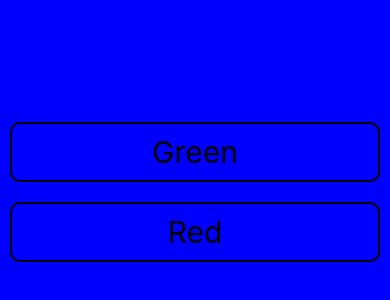
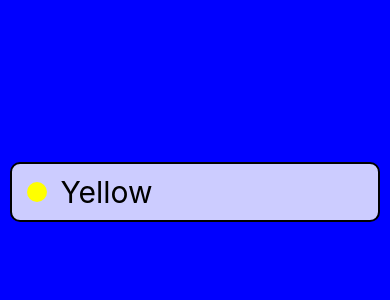
Before and after one commit to e-rojas/projectOne-react-native, a React Native app: screen / in a window 390 px wide. Shown: the part 230-530 px from the top of the page. Built offline with nearby package versions, Linux system fonts and the light colour scheme.

Commit message:
grouped elements with touchableHighlight comp, using underLayColor to show the touch button efx

```diff
--- a/components/ColorList.js
+++ b/components/ColorList.js
@@ -1,13 +1,15 @@
 import React from 'react';
-import {
+/* import {
     StatusBar,
     Dimensions, // the dimensions object you can get the pixels value for the full screen
     View,
     Text,
     StyleSheet,
    Image,
-   ImageBackground
-  } from 'react-native'
+   ImageBackground,
+   TouchableHighlight
+  } from 'react-native' */
+  import { View,Text,StyleSheet,TouchableHighlight } from 'react-native';
 class ColorList extends React.Component {
     state = {
         backgroundColor:'blue'
@@ -20,8 +22,14 @@
         const { backgroundColor} = this.state
         return (
             <View style={[styles.container,{backgroundColor}]} >
-               <Text onPress={()=> this.changeColor('green')} style={styles.button} >Green</Text>
-               <Text onPress={()=> this.changeColor('red')} style={styles.button} >Red</Text>
+                <TouchableHighlight style={styles.button} onPress={()=>this.changeColor('yellow')} underlayColor='orange'>
+                <View style={styles.row} >
+                    <View style={[styles.sample, {backgroundColor:'yellow'} ]} />
+                    <Text style={styles.text} > Yellow</Text>
+                </View>
+                </TouchableHighlight>
+             {/*   <Text onPress={()=> this.changeColor('green')} style={styles.button} >Green</Text>
+               <Text onPress={()=> this.changeColor('red')} style={styles.button} >Red</Text> */}
             </View>
         );
     }
@@ -37,14 +45,28 @@
       padding:'5px' */
       // justifyContent:'space-between'
 
-    },button:{
-        fontSize:30,
+    },
+    button:{
+        // fontSize:30,
         margin:10,
         padding:10,
         borderWidth:2,
         borderRadius:10,
         alignSelf:'stretch',
-        textAlign:'center'
+        backgroundColor:'rgba(255,255,255,.8) '
+        // textAlign:'center'
+    },row:{
+        flexDirection:'row',
+        alignItems:'center'
+    },sample:{
+        width:20,
+        height:20,
+        borderRadius:10,
+        margin:5,
+        backgroundColor:'white'
+    },text:{
+fontSize:30,
+maregin:5
     }
   })
 
```
